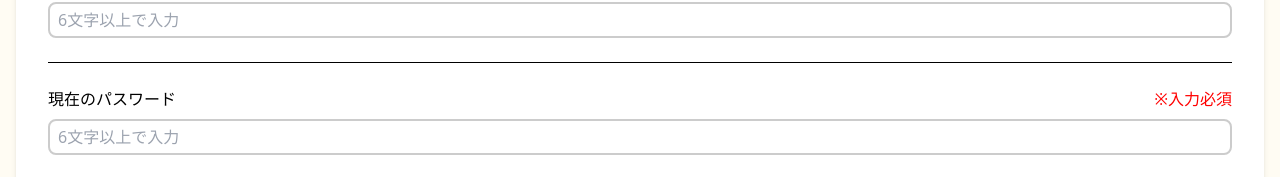
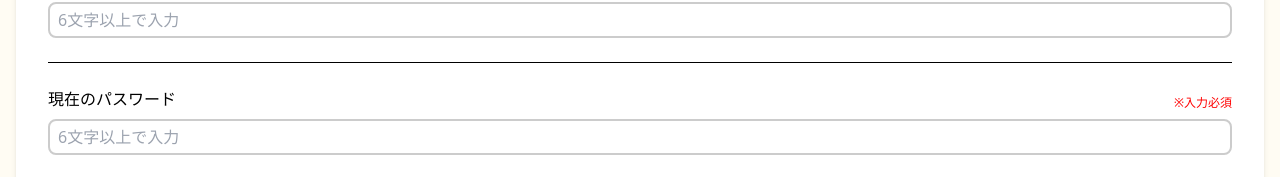
Before and after one commit to kattakke/frontend, a React (Vite) app: page /setting in a window 1280 px wide. Shown: the part 602-779 px from the top of the page. Built offline with nearby package versions, Linux system fonts and the light colour scheme.

Commit message:
change comment size and change padding

```diff
--- a/src/pages/Setting.tsx
+++ b/src/pages/Setting.tsx
@@ -5,7 +5,7 @@ import Button from '../components/Button'
 const Setting = () => {
   return (
     <div className='py-32'>
-      <div className='bg-white rounded-3xl px-8 pb-32 pt-8 flex-col items-center justify-center shadow-md'>
+      <div className='bg-white rounded-3xl px-8 py-8 flex-col items-center justify-center shadow-md'>
         <h1 className='text-center text-2xl pb-6'>プロフィールを変更</h1>
         <div className='flex-col space-y-2 pb-6'>
           <p className='font-light'>名前</p>
@@ -35,7 +35,7 @@ const Setting = () => {
           <div className='flex-col space-y-2'>
             <div className='flex justify-between'>
               <p className='font-light'>現在のパスワード</p>
-              <p className='text-red'>※入力必須</p>
+              <p className='text-red mt-auto text-xs'>※入力必須</p>
             </div>
             <div className='flex'>
             <TextField className='flex-auto font-medium' placeholder='6文字以上で入力' type='password'></TextField>
```
